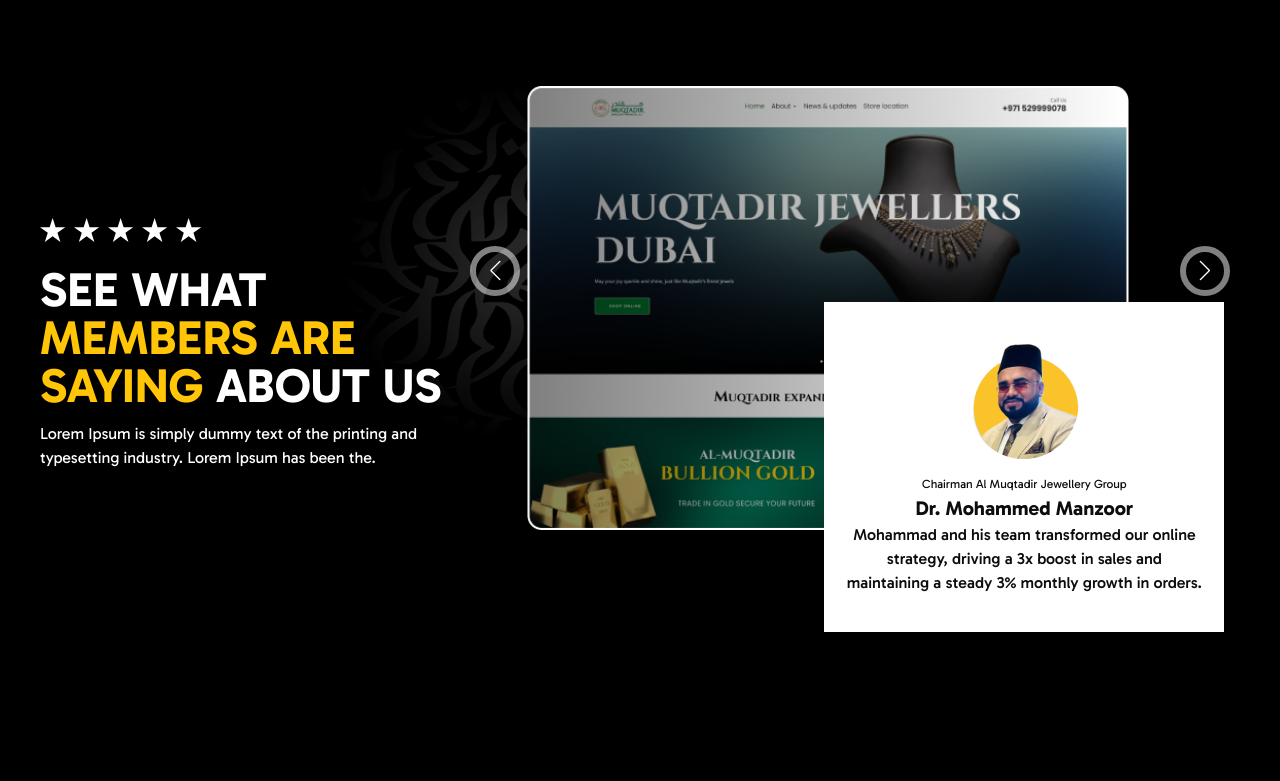
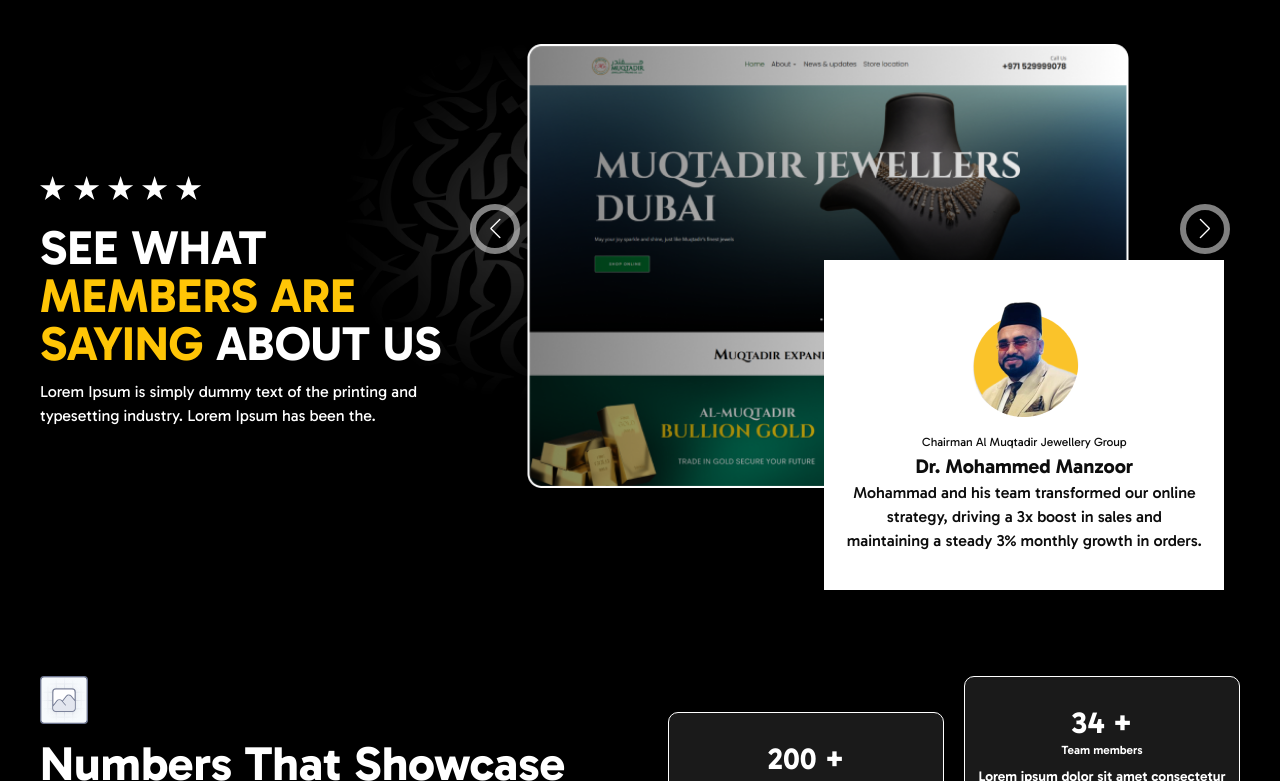
Before and after one commit to Iqrahub-E-commerce-Support/Iqrahub-website, a React (Vite) app: page / in a window 1280 px wide. Shown: the part 2893-3674 px from the top of the page. Before the commit the page ends 3547 px from the top, so only its background shows below. Built offline with nearby package versions, Linux system fonts and the light colour scheme.

Commit message:
feat - added OurSuccess Page

```diff
--- a/src/App.tsx
+++ b/src/App.tsx
@@ -2,7 +2,7 @@
 
 const App = () => {
   return (
-    <main className="relative min-h-screen w-screen">
+    <main className="relative min-h-screen w-screen overflow-hidden">
       <Routing />
     </main>
   );
--- a/src/components/Heading/index.tsx
+++ b/src/components/Heading/index.tsx
@@ -14,7 +14,7 @@
   specialTextClassName = "text-yellow", // Default class for special text
 }: HeadingProps) => {
   return (
-    <h3 className={`font-bold text-5xl ${className}`}>
+    <h3 className={`font-bold xs:text-4xl md:text-5xl ${className}`}>
       {normalText} <span className={specialTextClassName}>{specialText}</span>
       {optionalNormalText}
     </h3>
--- /dev/null
+++ b/src/components/icons/ImgIcon/index.tsx
@@ -0,0 +1,50 @@
+
+
+const ImgIcon = () => {
+  return (
+    <svg width="48" height="48" viewBox="0 0 48 48" fill="none" xmlns="http://www.w3.org/2000/svg">
+    <rect x="0.769231" y="0.769231" width="46.4615" height="46.4615" rx="3.23077" fill="#F1F3F7" stroke="#6D758F" stroke-width="1.53846"/>
+    <mask id="mask0_377_10594"  maskUnits="userSpaceOnUse" x="1" y="1" width="46" height="46">
+    <rect x="1.6808" y="1.84961" width="44.6131" height="44.6024" rx="2" fill="#E1E4ED"/>
+    </mask>
+    <g mask="url(#mask0_377_10594)">
+    <line x1="32.8077" y1="-2.18557e-08" x2="32.8077" y2="50.0481" stroke="#B4B9C9"/>
+    <line x1="41.1154" y1="-2.18557e-08" x2="41.1154" y2="50.0481" stroke="#B4B9C9"/>
+    <line x1="24.5" y1="-2.18557e-08" x2="24.5" y2="50.0481" stroke="#B4B9C9"/>
+    <line x1="7.88462" y1="-2.18557e-08" x2="7.88462" y2="50.0481" stroke="#B4B9C9"/>
+    <line x1="16.1923" y1="-2.18557e-08" x2="16.1923" y2="50.0481" stroke="#B4B9C9"/>
+    <line x1="-1.024" y1="16.2163" x2="49.0241" y2="16.2163" stroke="#B4B9C9"/>
+    <line x1="-1.024" y1="7.9082" x2="49.0241" y2="7.9082" stroke="#B4B9C9"/>
+    <line x1="-1.024" y1="24.5239" x2="49.0241" y2="24.5239" stroke="#B4B9C9"/>
+    <line x1="-1.02402" y1="41.1392" x2="49.0241" y2="41.1392" stroke="#B4B9C9"/>
+    <line x1="-1.024" y1="32.8315" x2="49.0241" y2="32.8315" stroke="#B4B9C9"/>
+    <rect x="0.752083" y="0.875" width="46.322" height="46.3109" rx="3" fill="url(#paint0_radial_377_10594)"/>
+    <g filter="url(#filter0_d_377_10594)">
+    <rect x="13.7393" y="16.1885" width="20.3778" height="18.0419" fill="white"/>
+    <path d="M12.8015 30.3292L17.0434 24.9333C18.2462 23.4032 20.5471 23.3532 21.8153 24.8295L25.5447 29.1707M22.3241 25.4219C23.9262 23.3841 26.1584 20.4969 26.3037 20.3091C26.3088 20.3024 26.3138 20.296 26.319 20.2894C27.5241 18.7692 29.8176 18.7226 31.0831 20.1956L34.8124 24.5368M15.8908 35.3492H32.1093C33.8155 35.3492 35.1986 33.9662 35.1986 32.26V16.0414C35.1986 14.3353 33.8155 12.9521 32.1093 12.9521H15.8908C14.1846 12.9521 12.8015 14.3353 12.8015 16.0414V32.26C12.8015 33.9662 14.1846 35.3492 15.8908 35.3492Z" fill="white"/>
+    <path d="M12.8015 30.3292L17.0434 24.9333C18.2462 23.4032 20.5471 23.3532 21.8153 24.8295L25.5447 29.1707M22.3241 25.4219C23.9262 23.3841 26.1584 20.4969 26.3037 20.3091C26.3088 20.3024 26.3138 20.296 26.319 20.2894C27.5241 18.7692 29.8176 18.7226 31.0831 20.1956L34.8124 24.5368M15.8908 35.3492H32.1093C33.8155 35.3492 35.1986 33.9662 35.1986 32.26V16.0414C35.1986 14.3353 33.8155 12.9521 32.1093 12.9521H15.8908C14.1846 12.9521 12.8015 14.3353 12.8015 16.0414V32.26C12.8015 33.9662 14.1846 35.3492 15.8908 35.3492Z" stroke="#6D758F" stroke-width="1.23077" stroke-linecap="round" stroke-linejoin="round"/>
+    <path d="M32.6158 34.7283H15.7569H15.3598C14.2552 34.7283 13.3598 33.8329 13.3598 32.7283V31.2217C13.3598 30.7638 13.5169 30.3197 13.805 29.9637L17.9255 24.8707C18.7107 23.9001 20.1834 23.8782 20.9972 24.825L25.0845 29.5809C25.2359 29.7572 25.4742 29.8325 25.6994 29.7752C26.1415 29.6629 26.3098 29.1239 26.0102 28.78L23.0951 25.4333L27.1288 20.2425C27.8988 19.2516 29.3804 19.2063 30.2094 20.1483L34.6158 25.1551V32.7283C34.6158 33.8329 33.7204 34.7283 32.6158 34.7283Z" fill="#E1E4ED"/>
+    </g>
+    </g>
+    <defs>
+    <filter id="filter0_d_377_10594" x="8.18612" y="9.33691" width="31.6279" height="31.6274" filterUnits="userSpaceOnUse" color-interpolation-filters="sRGB">
+    <feFlood flood-opacity="0" result="BackgroundImageFix"/>
+    <feColorMatrix in="SourceAlpha" type="matrix" values="0 0 0 0 0 0 0 0 0 0 0 0 0 0 0 0 0 0 127 0" result="hardAlpha"/>
+    <feOffset dy="1"/>
+    <feGaussianBlur stdDeviation="2"/>
+    <feComposite in2="hardAlpha" operator="out"/>
+    <feColorMatrix type="matrix" values="0 0 0 0 0.0969792 0 0 0 0 0.127894 0 0 0 0 0.2375 0 0 0 0.08 0"/>
+    <feBlend mode="normal" in2="BackgroundImageFix" result="effect1_dropShadow_377_10594"/>
+    <feBlend mode="normal" in="SourceGraphic" in2="effect1_dropShadow_377_10594" result="shape"/>
+    </filter>
+    <radialGradient id="paint0_radial_377_10594" cx="0" cy="0" r="1" gradientUnits="userSpaceOnUse" gradientTransform="translate(23.9131 24.0305) rotate(90) scale(23.1555 23.161)">
+    <stop stop-color="#F6FAFD" stop-opacity="0.28"/>
+    <stop offset="1" stop-color="#F6FAFD"/>
+    </radialGradient>
+    </defs>
+    </svg>
+
+  )
+}
+
+export default ImgIcon
--- a/src/pages/Home/components/Clients/index.tsx
+++ b/src/pages/Home/components/Clients/index.tsx
@@ -12,7 +12,7 @@
   return (
     <>
       <div className="flex flex-col items-center mt-10 gap-7">
-        <div className="flex justify-center items-center gap-3 bg-yellow bg-opacity-15 py-1 px-3 rounded-full">
+        <div className="flex justify-center items-center gap-3 bg-yellow bg-opacity-15 py-1 px-3 rounded-full ">
           <AsterRiskIcon />
           <p className="text-yellow">Award Winning Agency</p>
         </div>
--- /dev/null
+++ b/src/pages/Home/components/OurSuccess/index.tsx
@@ -0,0 +1,64 @@
+import Heading from "@/components/Heading";
+import ImgIcon from "@/components/icons/ImgIcon";
+import SuccessCard from "../SuccessCard";
+
+const OurSuccess = () => {
+  const stats = [
+    {
+      number: "200 +",
+      title: "Website build",
+      description: "Lorem ipsum dolor sit amet consectetur adipiscing elit",
+    },
+    {
+      number: "99%",
+      title: "Client satisfaction",
+      description: "Lorem ipsum dolor sit amet consectetur adipiscing elit",
+    },
+    {
+      number: "34 +",
+      title: "Team members",
+      description: "Lorem ipsum dolor sit amet consectetur adipiscing elit",
+    },
+    {
+      number: "100 +",
+      title: "Amazing clients",
+      description: "Lorem ipsum dolor sit amet consectetur adipiscing elit",
+    },
+  ];
+  return (
+    <div className="grid  xs:grid-cols-1 md:grid-cols-2 gap-14">
+      <div className="flex flex-col gap-4">
+        <ImgIcon />
+        <Heading normalText="Numbers That Showcase Our" specialText="Success" />
+        <p className="font-extralight mb-7 text-gray-300">
+          Lorem Ipsum is simply dummy text of the printing and typesetting
+          industry. Lorem Ipsum has been the.
+        </p>
+      </div>
+      <div className="flex gap-5">
+        <div className="flex flex-col gap-5 mt-9">
+          {stats.slice(0, 2).map((stat, index) => (
+            <SuccessCard
+              key={index}
+              number={stat.number}
+              title={stat.title}
+              description={stat.description}
+            />
+          ))}
+        </div>
+        <div className="flex flex-col gap-5">
+          {stats.slice(2, 4).map((stat, index) => (
+            <SuccessCard
+              key={index}
+              number={stat.number}
+              title={stat.title}
+              description={stat.description}
+            />
+          ))}
+        </div>
+      </div>
+    </div>
+  );
+};
+
+export default OurSuccess;
--- /dev/null
+++ b/src/pages/Home/components/SuccessCard/index.tsx
@@ -0,0 +1,16 @@
+interface SuccessCardProps {
+  number: string;
+  title: string;
+  description: string;
+}
+const SuccessCard = ({ number, title, description }: SuccessCardProps) => {
+  return (
+    <div className="xs:h-44 md:h-40 w-66 rounded-[10px] border flex flex-col justify-center items-center px-[10px] bg-white bg-opacity-10 transition-all duration-500 hover:bg-yellow hover:text-black">
+      <p className="font-bold  text-3xl">{number}</p>
+      <p className="font-semibold xs:text-[12px] md:text-md ">{title}</p>
+      <p className="font-semibold xs:text-[10px] md:text-sm text-center mt-2">{description}</p>
+    </div>
+  );
+};
+
+export default SuccessCard;
--- a/src/pages/Home/components/Testimonial/index.tsx
+++ b/src/pages/Home/components/Testimonial/index.tsx
@@ -31,7 +31,7 @@
   ];
 
   return (
-    <div className="grid item grid-cols-[1.1fr_2fr] gap-1">
+    <div className=" sm:block md:grid item grid-cols-[1.1fr_2fr] gap-1">
       <div className="flex flex-col justify-center">
         <div className="flex gap-2 mb-6">
           {[...Array(5)].map((_, index) => (
--- a/src/pages/Home/components/WayOfExecution/index.tsx
+++ b/src/pages/Home/components/WayOfExecution/index.tsx
@@ -21,7 +21,7 @@
   };
 
   return (
-    <div className="my-14 grid grid-cols-[1fr_2fr] gap-4">
+    <div className="my-14 xs:block md:grid grid-cols-[1fr_2fr] gap-4">
       {/* Left Section */}
       <div>
         <div className="flex gap-2 mb-6">
@@ -42,7 +42,7 @@
         </GradientButton>
       </div>
 
-      <div className="relative w-full overflow-hidden">
+      <div className="relative w-full overflow-hidden xs:mt-7 md:mt-0" >
         <div className="flex gap-5 items-end w-full overflow-x-auto pb-4 no-scrollbar scrollbar-thin scrollbar-thumb-yellow scrollbar-track-black custom-scrollbar">
           {/* Video 1 */}
           <div className="relative w-[330px] h-[338px] flex-shrink-0">
--- a/src/pages/Home/index.tsx
+++ b/src/pages/Home/index.tsx
@@ -11,12 +11,13 @@
 import Form from "./components/Form";
 import cali from "@/assets/images/cal.png";
 import Testimonial from "./components/Testimonial";
+import OurSuccess from "./components/OurSuccess";
+
 const Home = () => {
   return (
     <>
       <section
-        // className="h-[450px] bg-cover bg-center bg-gradient-to-r from-[#FFC506] to-[#C5261F] "
-        className="h-[550px] bg-center  flex flex-col justify-center items-center gap-9  xs:pt-[15.2rem] sm:pt-[5%]"
+        className="h-[550px] bg-center  flex flex-col justify-center items-center gap-9  xs:pt-[15.2rem] sm:pt-[5%] "
         style={{ backgroundImage: `url(${bg}) ` }}
       >
         <Hero />
@@ -40,16 +41,16 @@
       <section>
         <Clients />
       </section>
-      <section className="h-96 pt-12 mt-12 bg-cover relative">
+      <section className="pt-12 mt-12 bg-cover relative">
         <FeaturedService />
       </section>
-      <section className="mt-20">
+      <section className="xs:mt-14 md:mt-20 xs:mx-6 md:mx-0">
         <WayOfExecution />
       </section>
-      <section className="mt-16">
+      <section className="mt-16 xs:mx-6 md:mx-0">
         <Form />
       </section>
-      <section className="relative mt-16 ">
+      <section className="relative mt-16  xs:mx-6 md:mx-0">
         <img
           src={cali}
           alt="Background"
@@ -57,6 +58,9 @@
         />
         <Testimonial />
       </section>
+      <section className="mt-16 xs:mx-6 md:mx-0">
+        <OurSuccess />
+      </section>
     </>
   );
 };
```
